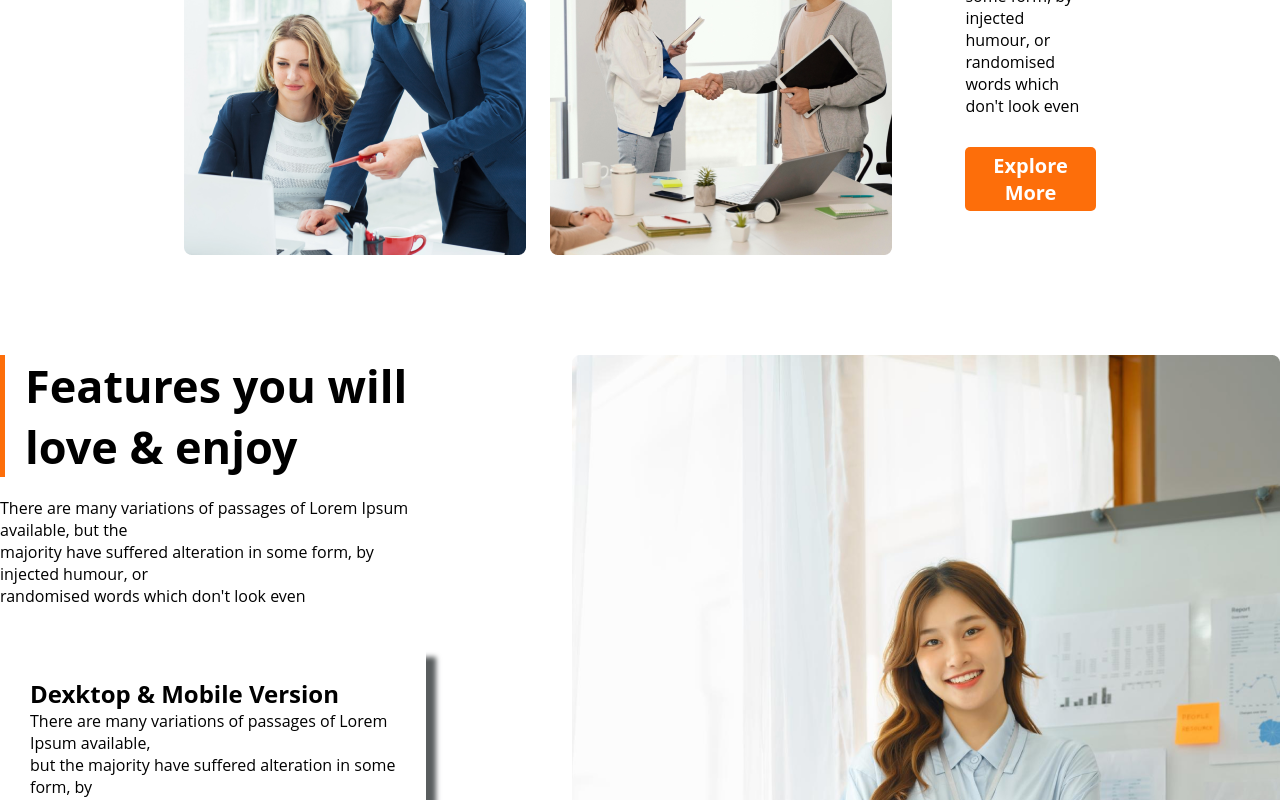
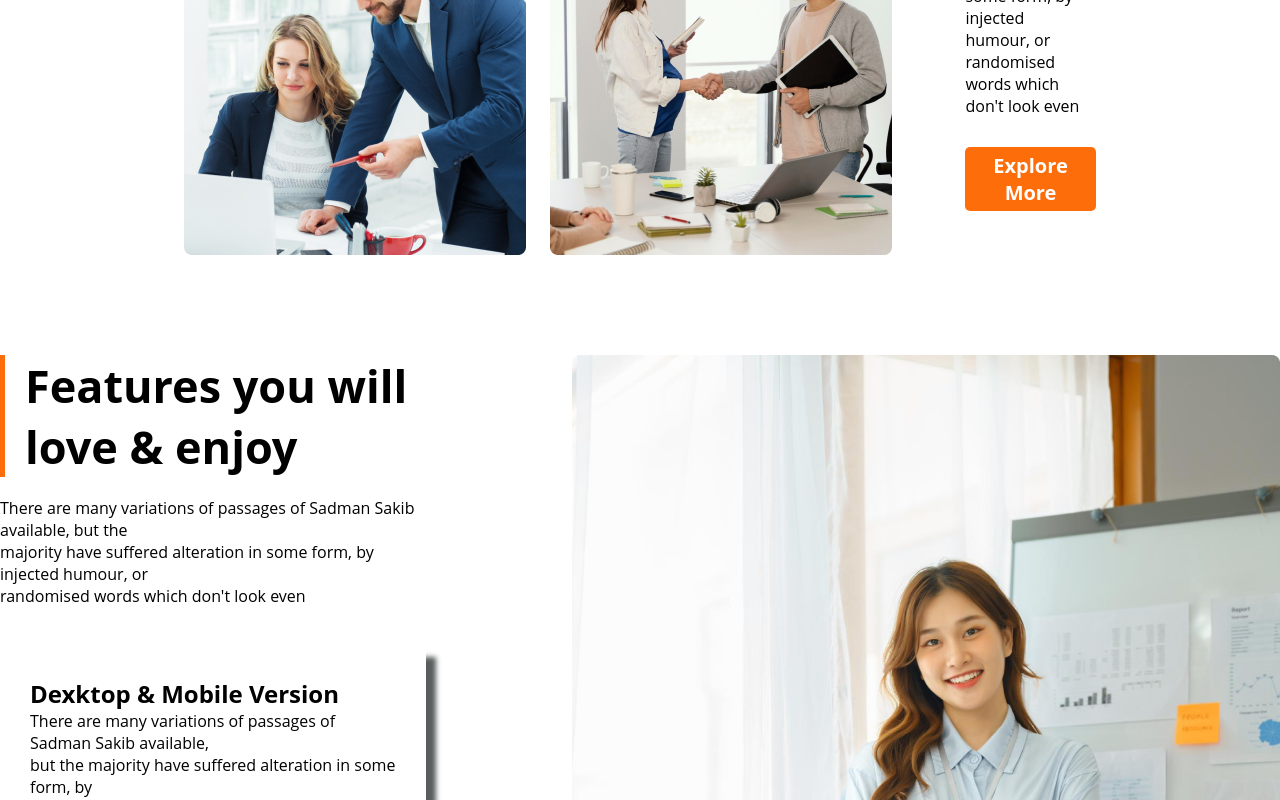
Before and after one commit to sadmansakib811/html-css-assignment2, a plain HTML site: page index.html in a window 1280 px wide. Shown: the part 2000-2800 px from the top of the page. Drawn offline with Linux system fonts and the light colour scheme.

Commit message:
bug fixed

```diff
--- a/index.html
+++ b/index.html
@@ -38,7 +38,7 @@
     </h1>
 
     <p class="banner-description">
-            There are many variations of passages of Lorem Ipsum available, but the majority have suffered alteration in <br>
+            There are many variations of passages of Sadman Sakib available, but the majority have suffered alteration in <br>
             some form, by injected humour, or randomised words which don't look even
     </p>
 
@@ -62,7 +62,7 @@
         <div class="features-rightside-details">
 
             <h2 class="features-title"><span class="f-title-break1"> Quick list</span> of Our <br> <span class="f-title-break2">Features</span> </h2>
-            <p class="features-paragraph">There are many variations of passages of Lorem Ipsum available, <br>
+            <p class="features-paragraph">There are many variations of passages of Sadman Sakib available, <br>
             but the majority have suffered alteration in some form, by injected <br> humour, or randomised words which don't look even
         </p>
         <button class="btn-primary"> Explore More</button> <br>
@@ -82,7 +82,7 @@
                    <h1> Features you will <br> love & enjoy </h1>
                 </div>
 
-                <p class="fl-title-description">There are many variations of passages of Lorem Ipsum available, but the <br>
+                <p class="fl-title-description">There are many variations of passages of Sadman Sakib available, but the <br>
                     majority have suffered alteration in some form, by injected humour, or <br>
                     randomised words which don't look even
                 </p>
@@ -91,20 +91,20 @@
                 <div class="fl-left-container">
                     <div class="ft-left-pointdiv">
                         <h2>Dexktop & Mobile Version</h3>
-                            <p>There are many variations of passages of Lorem Ipsum available,<br>
+                            <p>There are many variations of passages of Sadman Sakib available,<br>
                                 but the majority have suffered alteration in some form, by <br>
                                  injected humour, or randomised...........</p>
 
                     </div>
                     <div class="ft-left-pointdiv">
                         <h2>Drag & Drop Builder</h3>
-                            <p>There are many variations of passages of Lorem Ipsum available,<br>
+                            <p>There are many variations of passages of Sadman Sakib available,<br>
                                 but the majority have suffered alteration in some form, by <br>
                                  injected humour, or randomised...........</p>
                     </div>
                     <div class="ft-left-pointdiv">
                         <h2>Awesome Modern Design</h3>
-                            <p>There are many variations of passages of Lorem Ipsum available,<br>
+                            <p>There are many variations of passages of Sadman Sakib available,<br>
                                 but the majority have suffered alteration in some form, by <br>
                                  injected humour, or randomised...........</p>
 
@@ -112,7 +112,7 @@
                     <div class="ft-left-pointdiv">
 
                         <h2>Super Easy to Edit</h3>
-                            <p>There are many variations of passages of Lorem Ipsum available,<br>
+                            <p>There are many variations of passages of Sadman Sakib available,<br>
                 but the majority have suffered alteration in some form, by <br>
                                  injected humour, or randomised...........</p>
                     </div>
@@ -146,7 +146,7 @@
     <section class="some-facts">
         <div class="some-facts-texts">
             <h1 class="some-facts-title">Some Facts</h1>
-            <p>There are many variations of passages of Lorem Ipsum available, but <br>
+            <p>There are many variations of passages of Sadman Sakib available, but <br>
             the majority have suffered alteration.</p>
 
         </div>
@@ -178,7 +178,7 @@
     <section class="our-sponsors">
 
         <h1>Our Sponsors</h1>
-        <p>There are many variations of passages of Lorem Ipsum available, but <br>
+        <p>There are many variations of passages of Sadman Sakib available, but <br>
              the majority have suffered alteration.</p>
 
              <div class="sponsor-grid">
--- a/styles/styles.css
+++ b/styles/styles.css
@@ -406,7 +406,7 @@ footer{
 
 .fl-right-img-div img{
 
-    width: 400px;
+    width: 300px;
 
 }
 
```
